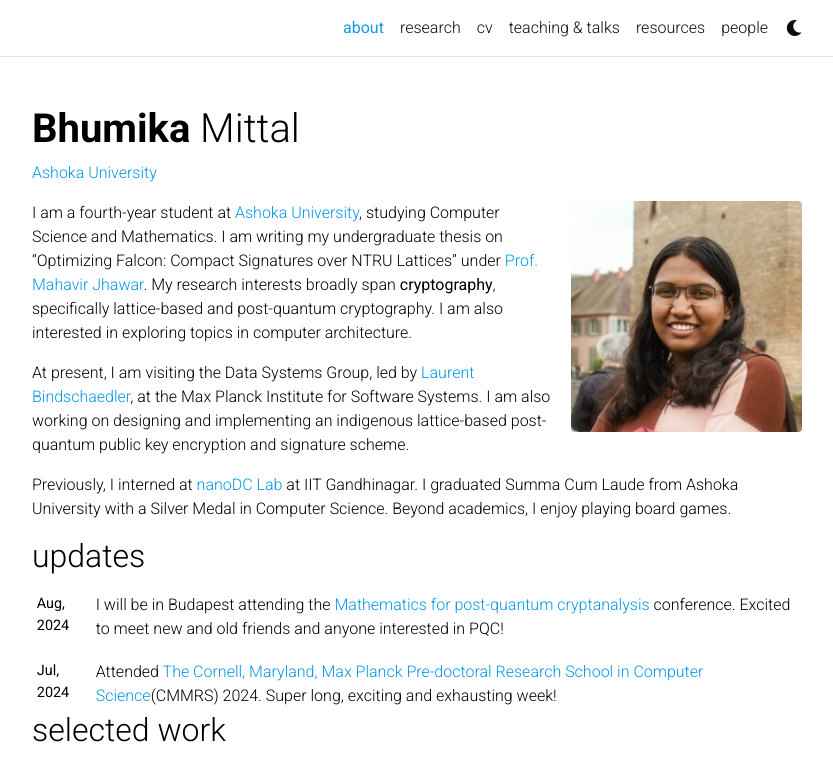
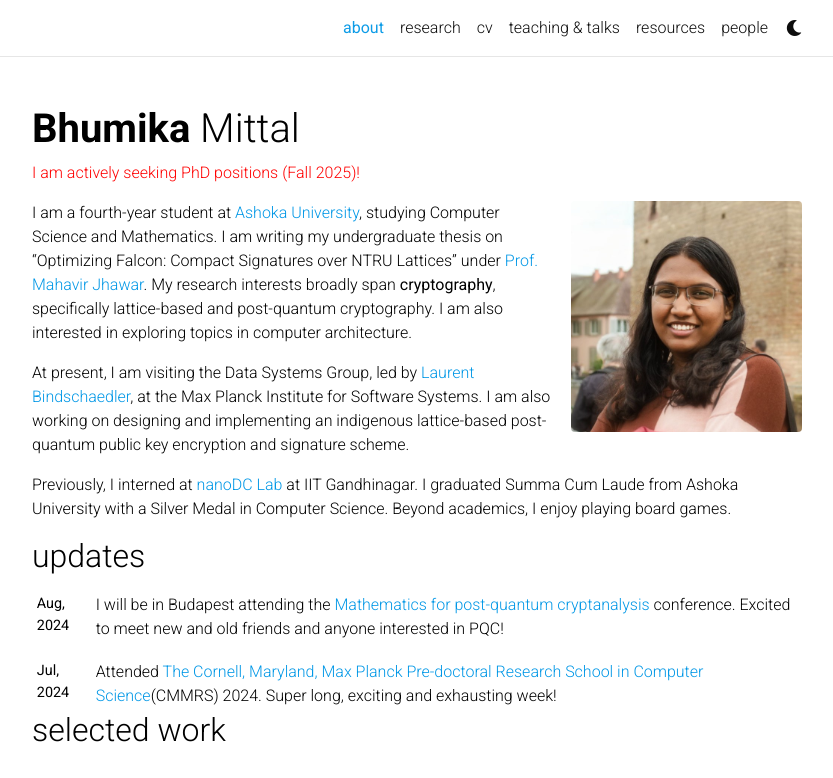
Before and after one commit to bhumikamittal7/bhumikamittal7.github.io, a Jekyll site: the page built from _pages/about.md, in a window 1280 px wide and 1148 px high, cut to the strip 0-778 px from the top of the window. Shown: the whole strip, without its empty margins (223-1056 px from the left). Built offline with Jekyll 4.4.1, drawn with Linux system fonts in a browser that asks for light colours; comment, search, counter and statistics services are not loaded; a style sheet for code colours, icons or effects is not loaded.

Commit message:
minor stuff

```diff
--- a/_pages/about.md
+++ b/_pages/about.md
@@ -2,7 +2,7 @@
 layout: about
 title: about
 permalink: /
-subtitle: <a href='https://www.ashoka.edu.in/'>Ashoka University</a>
+subtitle: "<span style='color: red;'>I am actively seeking PhD positions (Fall 2025)!</span>" #<a href='https://www.ashoka.edu.in/'>Ashoka University</a>
 
 profile:
   align: right
```
